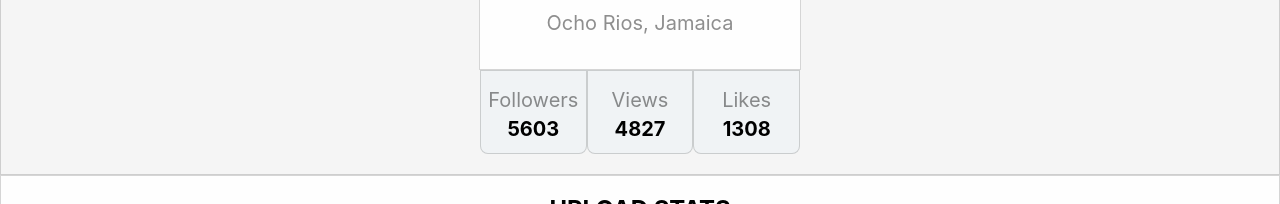
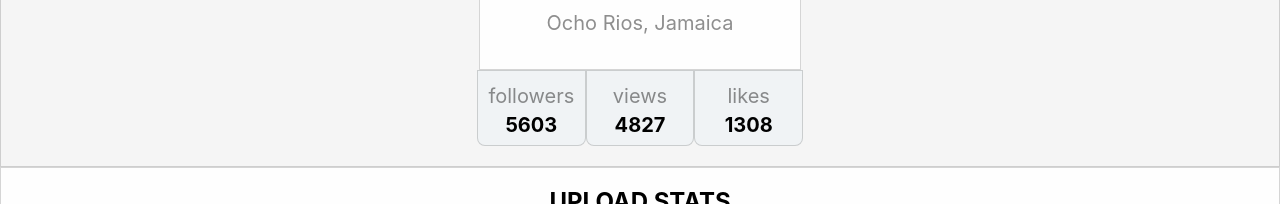
Before and after one commit to vikttur/goit-react-hw-01-components, a React (Create React App) app: page / in a window 1280 px wide. Shown: the part 347-551 px from the top of the page. Built offline with nearby package versions, Linux system fonts and the light colour scheme.

Commit message:
renders user statistics using a map

```diff
--- a/src/components/ListActivies/ListActivies.jsx
+++ b/src/components/ListActivies/ListActivies.jsx
@@ -1,27 +1,23 @@
 import PropTypes from "prop-types";
 import css from "./ListActivies.module.css";
 
-export default function ListActivies({ followers, views, likes }) {
+export default function ListActivies({ stats }) {
+	const userStatistics = Object.entries(stats);
+
 	return (
 		<ul className={css.stats}>
-			<li className={css.item}>
-				<span className={css.label}>Followers</span>
-				<span className={css.quantity}>{followers}</span>
-			</li>
-			<li className={css.item}>
-				<span className={css.label}>Views</span>
-				<span className={css.quantity}>{views}</span>
-			</li>
-			<li className={css.item}>
-				<span className={css.label}>Likes</span>
-				<span className={css.quantity}>{likes}</span>
-			</li>
+			{userStatistics.map(stat => {
+				return (
+					<li key={stat[0]} className={css.item}>
+						<span className={css.label}>{stat[0]}</span>
+						<span className={css.quantity}>{stat[1]}</span>
+					</li>
+				);
+			})}
 		</ul>
 	);
 }
 
 ListActivies.propTypes = {
-	followers: PropTypes.number.isRequired,
-	views: PropTypes.number.isRequired,
-	likes: PropTypes.number.isRequired,
+	stats: PropTypes.object.isRequired,
 };
--- a/src/components/ListActivies/ListActivies.module.css
+++ b/src/components/ListActivies/ListActivies.module.css
@@ -10,8 +10,8 @@
 	flex-direction: column;
 	align-items: center;
 
-	width: 33.3333%;
-	padding: 12px 0;
+	min-width: 33.3333%;
+	padding: 8px 0;
 
 	background-color: var(--color-bgr-item);
 	border: var(--line-border);
@@ -31,5 +31,4 @@
 	font-size: 20px;
 	line-height: 1.13;
 	font-weight: bold;
-
 }
--- a/src/components/Profile/Profile.jsx
+++ b/src/components/Profile/Profile.jsx
@@ -5,12 +5,11 @@ import css from "./Profile.module.css";
 
 export default function Profile({ user }) {
 	const { username, tag, location, avatar, stats } = user;
-	const { followers, views, likes } = stats;
 
 	return (
 		<div className={css.profile}>
 			<Card username={username} tag={tag} location={location} avatar={avatar} />
-			<ListActivies followers={followers} views={views} likes={likes} />
+			<ListActivies stats={stats} />
 		</div>
 	);
 }
@@ -21,10 +20,6 @@ Profile.propTypes = {
 		tag: PropTypes.string.isRequired,
 		location: PropTypes.string.isRequired,
 		avatar: PropTypes.string.isRequired,
-		stats: PropTypes.exact({
-			followers: PropTypes.number.isRequired,
-			views: PropTypes.number.isRequired,
-			likes: PropTypes.number.isRequired,
-		}).isRequired,
+		stats: PropTypes.object.isRequired,
 	}).isRequired,
 };
```
